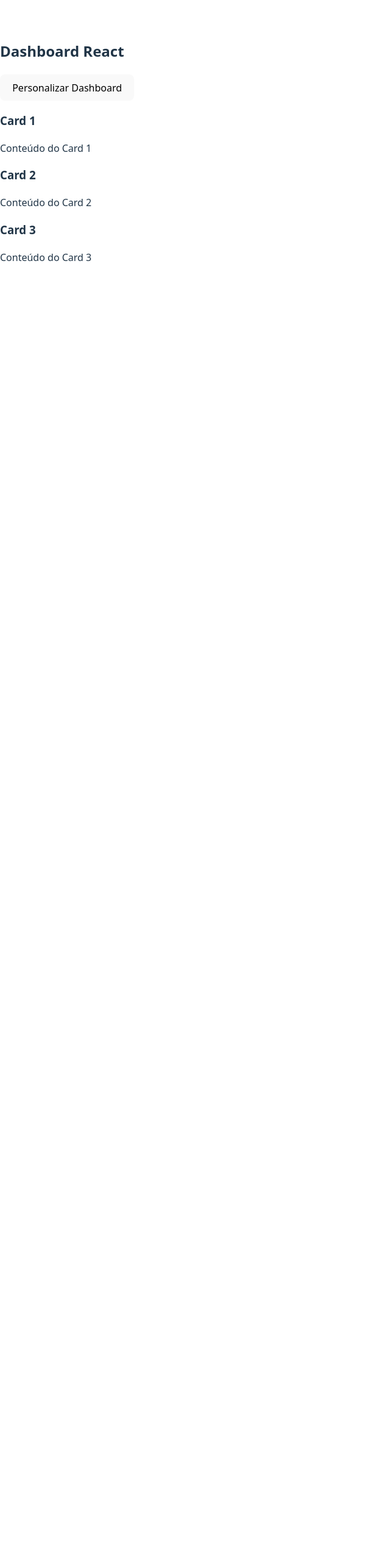
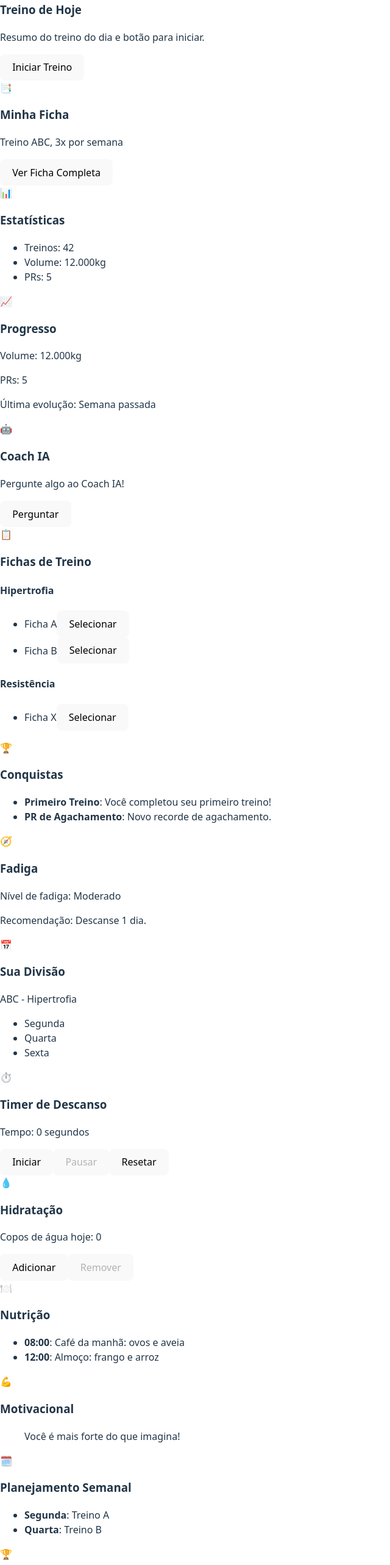
Before and after one commit to cleudsonx/App-1.0, a React app in the folder dashboard-react/: page / in a window 1280 px wide. Shown: the part 160-2726 px from the top of the page at 61% size, without its empty margins (0-640 px from the left). Before the commit the page ends 800 px from the top, so only its background shows below. Built offline with nearby package versions, Linux system fonts and the light colour scheme; the HTML template or start-up script is replaced by a standard one.

Commit message:
O App.jsx agora integra todos os componentes migrados do dashboard React, cada um recebendo dados de exemplo via props e renderizados dentro do DashboardGrid.

```diff
--- a/dashboard-react/src/App.jsx
+++ b/dashboard-react/src/App.jsx
@@ -1,19 +1,53 @@
 
 import React, { useState } from 'react';
 import DashboardGrid from './components/DashboardGrid';
-import DashboardCard from './components/DashboardCard';
-import FallbackCard from './components/FallbackCard';
+
+import HeroTreinoCard from './components/HeroTreinoCard';
+import FichaAtualCard from './components/FichaAtualCard';
+import QuickStatsCard from './components/QuickStatsCard';
+import ProgressoCard from './components/ProgressoCard';
+import CoachIACard from './components/CoachIACard';
+import TemplatesCard from './components/TemplatesCard';
+import ConquistasCard from './components/ConquistasCard';
+import FadigaCard from './components/FadigaCard';
+import SuaDivisaoCard from './components/SuaDivisaoCard';
+import TimerDescansoCard from './components/TimerDescansoCard';
+import AguaCard from './components/AguaCard';
+import NutricaoCard from './components/NutricaoCard';
+import MotivacionalCard from './components/MotivacionalCard';
+import PlanejamentoSemanalCard from './components/PlanejamentoSemanalCard';
+import PRsVolumeCard from './components/PRsVolumeCard';
+import SonoRecuperacaoCard from './components/SonoRecuperacaoCard';
 import PersonalizationModal from './components/PersonalizationModal';
 
-const mockCards = [
-  { id: 1, title: 'Card 1', content: 'Conteúdo do Card 1' },
-  { id: 2, title: 'Card 2', content: 'Conteúdo do Card 2' },
-  { id: 3, title: 'Card 3', content: 'Conteúdo do Card 3' },
-];
 
 function App() {
   const [showModal, setShowModal] = useState(false);
-  const [cards, setCards] = useState(mockCards);
+
+  // Exemplos de dados iniciais para cada widget
+  const ficha = { resumo: 'Treino ABC, 3x por semana' };
+  const stats = { treinos: 42, volume: '12.000kg', prs: 5 };
+  const progresso = { volume: '12.000kg', prs: 5, ultimaEvolucao: 'Semana passada' };
+  const conquistas = [
+    { titulo: 'Primeiro Treino', descricao: 'Você completou seu primeiro treino!' },
+    { titulo: 'PR de Agachamento', descricao: 'Novo recorde de agachamento.' }
+  ];
+  const fadiga = { nivel: 'Moderado', recomendacao: 'Descanse 1 dia.' };
+  const divisao = { descricao: 'ABC - Hipertrofia', dias: ['Segunda', 'Quarta', 'Sexta'] };
+  const templates = [
+    { categoria: 'Hipertrofia', fichas: [ { nome: 'Ficha A' }, { nome: 'Ficha B' } ] },
+    { categoria: 'Resistência', fichas: [ { nome: 'Ficha X' } ] }
+  ];
+  const refeicoes = [
+    { horario: '08:00', descricao: 'Café da manhã: ovos e aveia' },
+    { horario: '12:00', descricao: 'Almoço: frango e arroz' }
+  ];
+  const planejamento = [
+    { dia: 'Segunda', atividade: 'Treino A' },
+    { dia: 'Quarta', atividade: 'Treino B' }
+  ];
+  const prsVolume = { prs: 5, volume: '12.000kg' };
+  const sono = { horas: 7, qualidade: 'Boa' };
 
   return (
     <div className="dashboard-root">
@@ -22,15 +56,22 @@ function App() {
         Personalizar Dashboard
       </button>
       <DashboardGrid>
-        {cards.length > 0 ? (
-          cards.map(card => (
-            <DashboardCard key={card.id} title={card.title}>
-              {card.content}
-            </DashboardCard>
-          ))
-        ) : (
-          <FallbackCard message="Nenhum card disponível." />
-        )}
+        <HeroTreinoCard onStartWorkout={() => alert('Iniciar treino!')} />
+        <FichaAtualCard ficha={ficha} onSwitchTab={tab => alert(`Ir para ${tab}`)} />
+        <QuickStatsCard stats={stats} />
+        <ProgressoCard progresso={progresso} />
+        <CoachIACard mensagem={"Pergunte algo ao Coach IA!"} onPerguntar={() => alert('Perguntar IA')} />
+        <TemplatesCard templates={templates} onSelecionar={tpl => alert(`Selecionar ${tpl.nome}`)} />
+        <ConquistasCard conquistas={conquistas} />
+        <FadigaCard fadiga={fadiga} />
+        <SuaDivisaoCard divisao={divisao} />
+        <TimerDescansoCard />
+        <AguaCard />
+        <NutricaoCard refeicoes={refeicoes} />
+        <MotivacionalCard mensagem={"Você é mais forte do que imagina!"} />
+        <PlanejamentoSemanalCard planejamento={planejamento} />
+        <PRsVolumeCard prsVolume={prsVolume} />
+        <SonoRecuperacaoCard sono={sono} />
       </DashboardGrid>
       <PersonalizationModal isOpen={showModal} onClose={() => setShowModal(false)}>
         <p>Conteúdo do modal de personalização</p>
```
